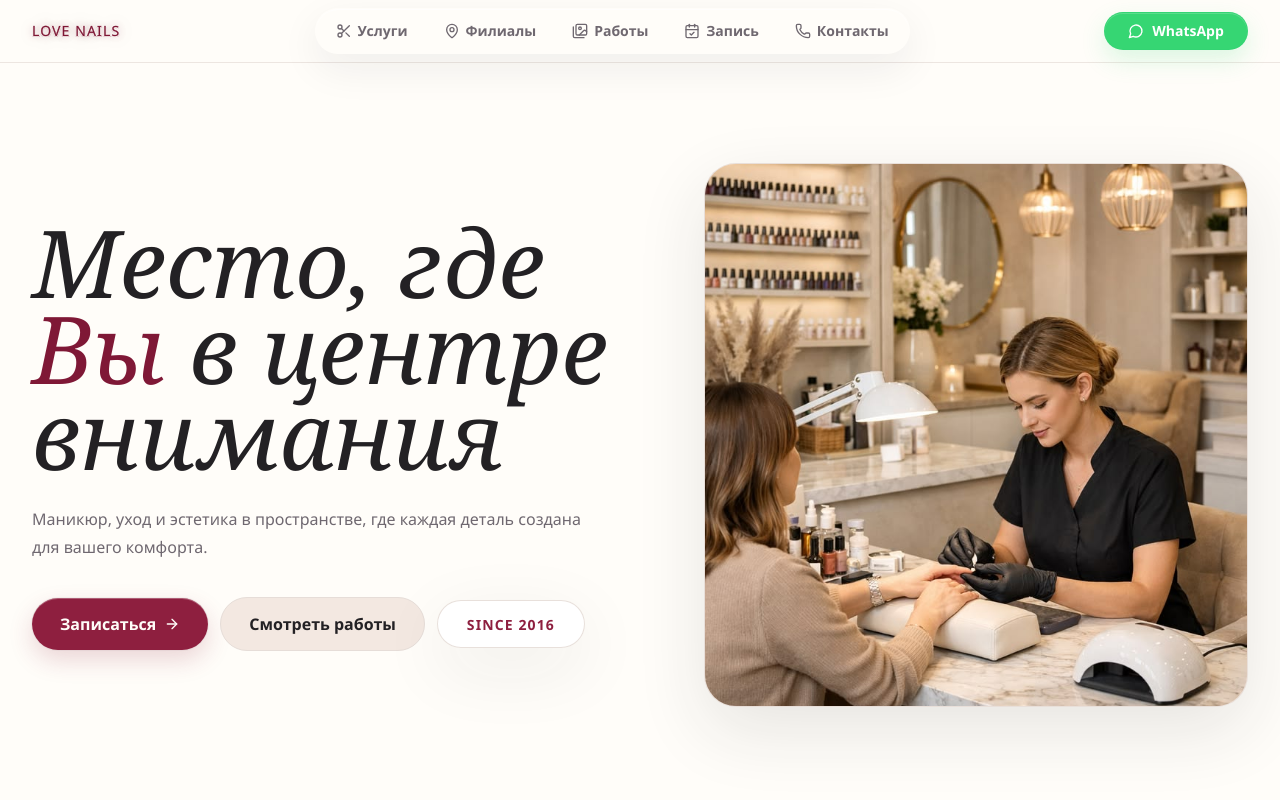
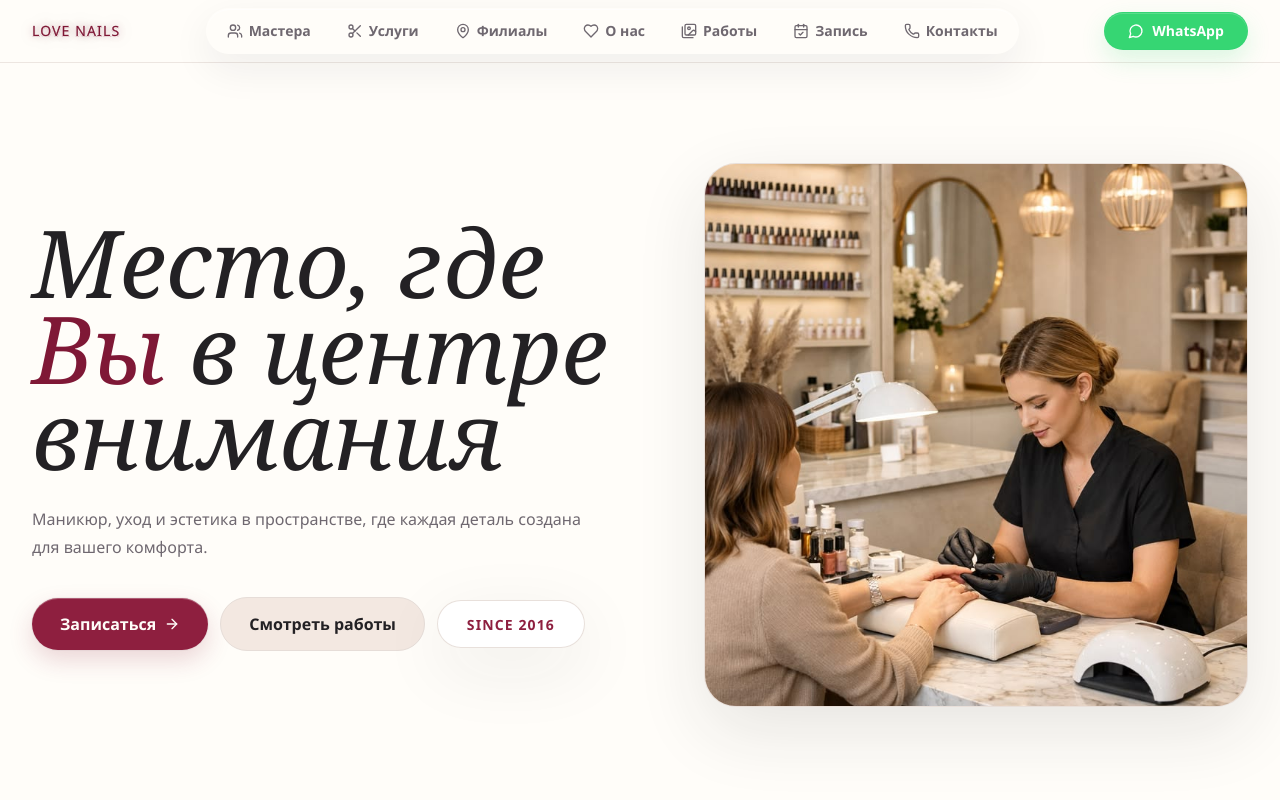
Before and after one commit to kwelves/test-project-love-nails-kg, a Next.js app: page / in a window 1280 px wide. Shown: the top 800 px of the page. Built offline with nearby package versions, Linux system fonts and the light colour scheme; no server answers.

Commit message:
Add team and about to navbar

```diff
--- a/components/site/header.tsx
+++ b/components/site/header.tsx
@@ -8,8 +8,10 @@ import { TubelightNav, type TubelightNavItem } from "@/components/site/tubelight
 import { cn } from "@/lib/utils";
 
 const navItems: TubelightNavItem[] = [
+  { href: "#team", label: "Мастера", icon: "team" },
   { href: "#services", label: "Услуги", icon: "services" },
   { href: "#branches", label: "Филиалы", icon: "branches" },
+  { href: "#about", label: "О нас", icon: "about" },
   { href: "#gallery", label: "Работы", icon: "gallery" },
   { href: "#booking", label: "Запись", icon: "booking" },
   { href: "#contacts", label: "Контакты", icon: "contacts" },
--- a/components/site/tubelight-nav.tsx
+++ b/components/site/tubelight-nav.tsx
@@ -1,11 +1,11 @@
 "use client";
 
 import Link from "next/link";
-import { CalendarCheck, Images, MapPin, Phone, Scissors, type LucideIcon } from "lucide-react";
+import { CalendarCheck, Heart, Images, MapPin, Phone, Scissors, Users, type LucideIcon } from "lucide-react";
 import { useCallback, useEffect, useRef, useState, type CSSProperties, type MouseEvent } from "react";
 import { cn } from "@/lib/utils";
 
-type NavIcon = "services" | "branches" | "gallery" | "booking" | "contacts";
+type NavIcon = "team" | "services" | "branches" | "about" | "gallery" | "booking" | "contacts";
 
 export interface TubelightNavItem {
   href: `#${string}`;
@@ -14,8 +14,10 @@ export interface TubelightNavItem {
 }
 
 const iconMap: Record<NavIcon, LucideIcon> = {
+  team: Users,
   services: Scissors,
   branches: MapPin,
+  about: Heart,
   gallery: Images,
   booking: CalendarCheck,
   contacts: Phone,
```
